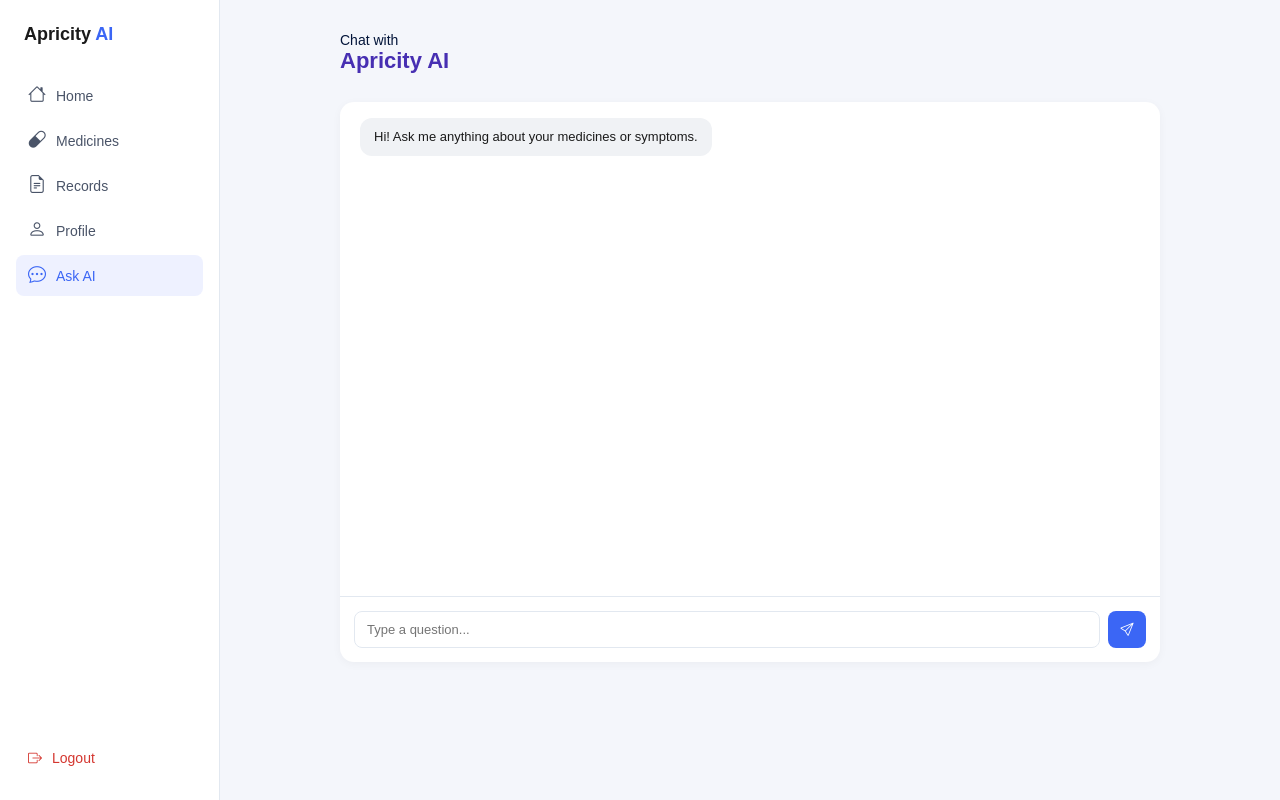
After one commit to kowshik-git-22/AI-Health, a Flask app: page /chat in a window 1280 px wide. The commit adds this page. Run offline with Flask 3, Linux system fonts and the light colour scheme.

Commit message:
fixed errors in new chat page

```diff
--- a/backend/app.py
+++ b/backend/app.py
@@ -480,6 +480,10 @@ def api_chat():
     return jsonify({"reply": response.text}), 200
 
 
+@app.route('/chat')
+def chat():
+    return render_template('chat.html', name=session.get('name'))  # match however you pass user data elsewhere
+
 
 
 
--- a/backend/static/css/style.css
+++ b/backend/static/css/style.css
@@ -883,3 +883,16 @@ body {
         align-items: center;
     }
 }
+/*new chat page*/
+.chat-page-box{
+    background:#ffffff;
+    border-radius:14px;
+    box-shadow:0 2px 10px rgba(0,0,0,0.04);
+    display:flex;
+    flex-direction:column;
+    height:70vh;
+    overflow:hidden;
+}
+.chat-page-box .chat-messages{
+    flex:1;
+}
--- /dev/null
+++ b/backend/templates/chat.html
@@ -0,0 +1,96 @@
+<!DOCTYPE html>
+<html>
+<head>
+    <title>Ask AI</title>
+    <meta name="viewport" content="width=device-width, initial-scale=1.0">
+    <link rel="stylesheet" href="{{ url_for('static', filename='css/style.css') }}">
+    <link rel="stylesheet" href="https://cdn.jsdelivr.net/npm/bootstrap-icons@1.11.3/font/bootstrap-icons.css">
+</head>
+<body class="app-body">
+
+    <aside class="sidebar">
+        <div class="sidebar-logo">
+            <span class="logo-text">Apricity <span class="accent">AI</span></span>
+        </div>
+        <nav class="sidebar-nav">
+            <a href="/dashboard" class="nav-item"><i class="bi bi-house"></i> Home</a>
+            <a href="/medicines" class="nav-item"><i class="bi bi-capsule"></i> Medicines</a>
+            <a href="/records" class="nav-item"><i class="bi bi-file-earmark-text"></i> Records</a>
+            <a href="/profile" class="nav-item"><i class="bi bi-person"></i> Profile</a>
+            <a href="/chat" class="nav-item active"><i class="bi bi-chat-dots"></i> Ask AI</a>
+        </nav>
+        <a href="/logout" class="logout-link"><i class="bi bi-box-arrow-right"></i> Logout</a>
+    </aside>
+
+    <main class="main-content">
+
+        <div class="dashboard-header">
+            <div>
+                <p class="greeting-sub">Chat with</p>
+                <h2 class="greeting-name">Apricity AI</h2>
+            </div>
+        </div>
+
+        <div class="chat-page-box">
+            <div id="chatMessages" class="chat-messages">
+                <div class="chat-bubble bot">Hi! Ask me anything about your medicines or symptoms.</div>
+            </div>
+            <div class="chat-input-row">
+                <input type="text" id="chatInput" placeholder="Type a question...">
+                <button id="chatSendBtn"><i class="bi bi-send"></i></button>
+            </div>
+        </div>
+
+    </main>
+
+    <script>
+let chatHistory = [];
+
+document.getElementById("chatSendBtn").addEventListener("click", sendChat);
+document.getElementById("chatInput").addEventListener("keypress", function(e) {
+    if (e.key === "Enter") sendChat();
+});
+
+async function sendChat() {
+    const input = document.getElementById("chatInput");
+    const message = input.value.trim();
+    if (!message) return;
+
+    const messages = document.getElementById("chatMessages");
+
+    const userBubble = document.createElement("div");
+    userBubble.className = "chat-bubble user";
+    userBubble.textContent = message;
+    messages.appendChild(userBubble);
+
+    chatHistory.push({ role: "user", text: "User: " + message });
+
+    input.value = "";
+    messages.scrollTop = messages.scrollHeight;
+
+    const typingBubble = document.createElement("div");
+    typingBubble.className = "chat-bubble bot";
+    typingBubble.textContent = "Typing...";
+    messages.appendChild(typingBubble);
+    messages.scrollTop = messages.scrollHeight;
+
+    const response = await fetch("/api/chat", {
+        method: "POST",
+        headers: { "Content-Type": "application/json" },
+        body: JSON.stringify({ message: message, history: chatHistory })
+    });
+
+    const data = await response.json();
+
+    const reply = response.ok ? data.reply : "Sorry, something went wrong.";
+    typingBubble.textContent = reply;
+
+    if (response.ok) {
+        chatHistory.push({ role: "bot", text: "Assistant: " + reply });
+    }
+
+    messages.scrollTop = messages.scrollHeight;
+}
+</script>
+</body>
+</html>
--- a/backend/templates/dashboard.html
+++ b/backend/templates/dashboard.html
@@ -17,7 +17,7 @@
             <a href="/medicines" class="nav-item"><i class="bi bi-capsule"></i> Medicines</a>
             <a href="/records" class="nav-item"><i class="bi bi-file-earmark-text"></i> Records</a>
             <a href="/profile" class="nav-item"><i class="bi bi-person"></i> Profile</a>
-            <a href="javascript:void(0)" class="nav-item" onclick="toggleChat()"><i class="bi bi-chat-dots"></i> Ask AI</a>
+            <a href="/chat" class="nav-item"><i class="bi bi-chat-dots"></i> Ask AI</a>
 
         </nav>
         <a href="/logout" class="logout-link"><i class="bi bi-box-arrow-right"></i> Logout</a>
--- a/backend/templates/medicines.html
+++ b/backend/templates/medicines.html
@@ -17,7 +17,7 @@
             <a href="/medicines" class="nav-item active"><i class="bi bi-capsule"></i> Medicines</a>
             <a href="/records" class="nav-item"><i class="bi bi-file-earmark-text"></i> Records</a>
             <a href="/profile" class="nav-item"><i class="bi bi-person"></i> Profile</a>
-            <a href="javascript:void(0)" class="nav-item" onclick="toggleChat()"><i class="bi bi-chat-dots"></i> Ask AI</a>
+            <a href="/chat" class="nav-item"><i class="bi bi-chat-dots"></i> Ask AI</a>
 
         </nav>
         <a href="/logout" class="logout-link"><i class="bi bi-box-arrow-right"></i> Logout</a>
--- a/backend/templates/profile.html
+++ b/backend/templates/profile.html
@@ -17,7 +17,7 @@
             <a href="/medicines" class="nav-item"><i class="bi bi-capsule"></i> Medicines</a>
             <a href="/records" class="nav-item"><i class="bi bi-file-earmark-text"></i> Records</a>
             <a href="/profile" class="nav-item active"><i class="bi bi-person"></i> Profile</a>
-            <a href="javascript:void(0)" class="nav-item" onclick="toggleChat()"><i class="bi bi-chat-dots"></i> Ask AI</a>
+            <a href="/chat" class="nav-item"><i class="bi bi-chat-dots"></i> Ask AI</a>
 
         </nav>
         <a href="/logout" class="logout-link"><i class="bi bi-box-arrow-right"></i> Logout</a>
--- a/backend/templates/records.html
+++ b/backend/templates/records.html
@@ -17,7 +17,7 @@
             <a href="/medicines" class="nav-item"><i class="bi bi-capsule"></i> Medicines</a>
             <a href="/records" class="nav-item active"><i class="bi bi-file-earmark-text"></i> Records</a>
             <a href="/profile" class="nav-item"><i class="bi bi-person"></i> Profile</a>
-            <a href="javascript:void(0)" class="nav-item" onclick="toggleChat()"><i class="bi bi-chat-dots"></i> Ask AI</a>
+            <a href="/chat" class="nav-item"><i class="bi bi-chat-dots"></i> Ask AI</a>
         </nav>
         <a href="/logout" class="logout-link"><i class="bi bi-box-arrow-right"></i> Logout</a>
     </aside>
--- a/backend/templates/upload.html
+++ b/backend/templates/upload.html
@@ -17,7 +17,7 @@
             <a href="/medicines" class="nav-item"><i class="bi bi-capsule"></i> Medicines</a>
             <a href="/records" class="nav-item"><i class="bi bi-file-earmark-text"></i> Records</a>
             <a href="/profile" class="nav-item"><i class="bi bi-person"></i> Profile</a>
-            <a href="javascript:void(0)" class="nav-item" onclick="toggleChat()"><i class="bi bi-chat-dots"></i> Ask AI</a>
+            <a href="/chat" class="nav-item"><i class="bi bi-chat-dots"></i> Ask AI</a>
 
         </nav>
         <a href="/logout" class="logout-link"><i class="bi bi-box-arrow-right"></i> Logout</a>
```
